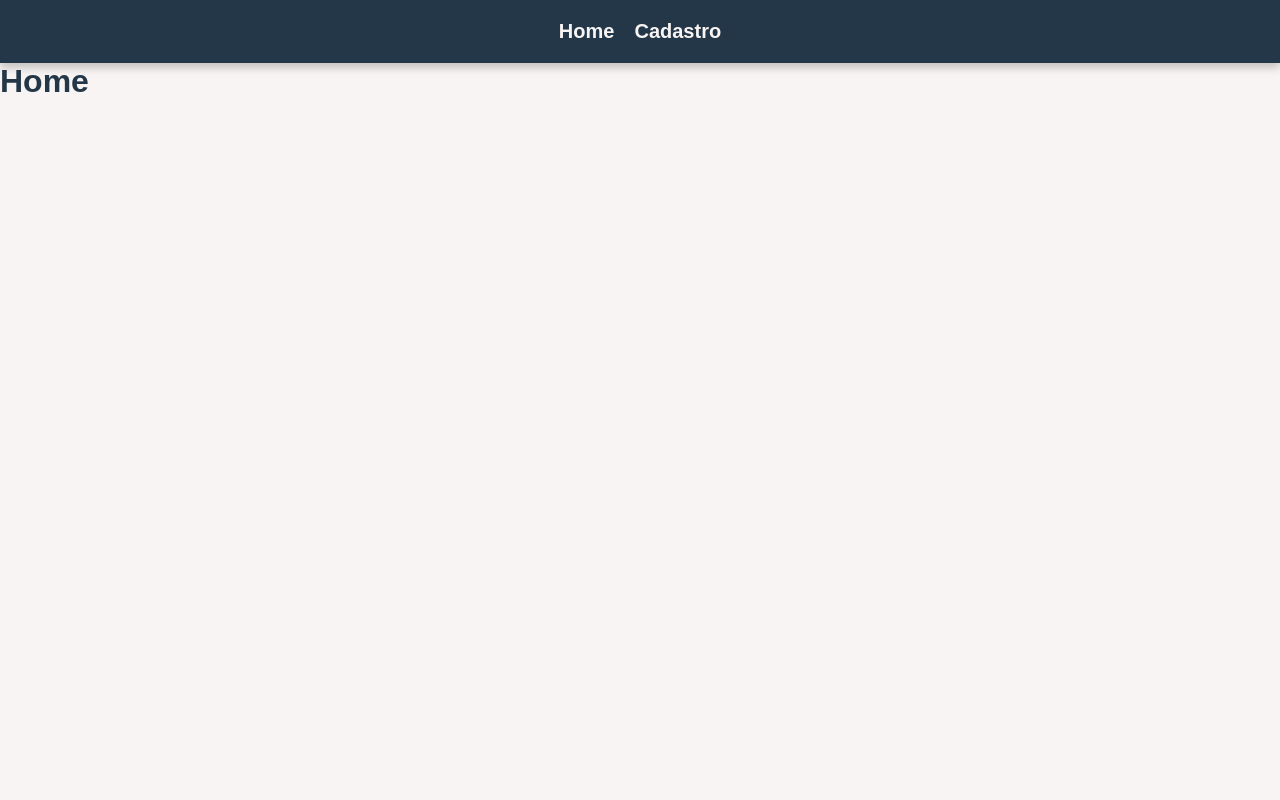
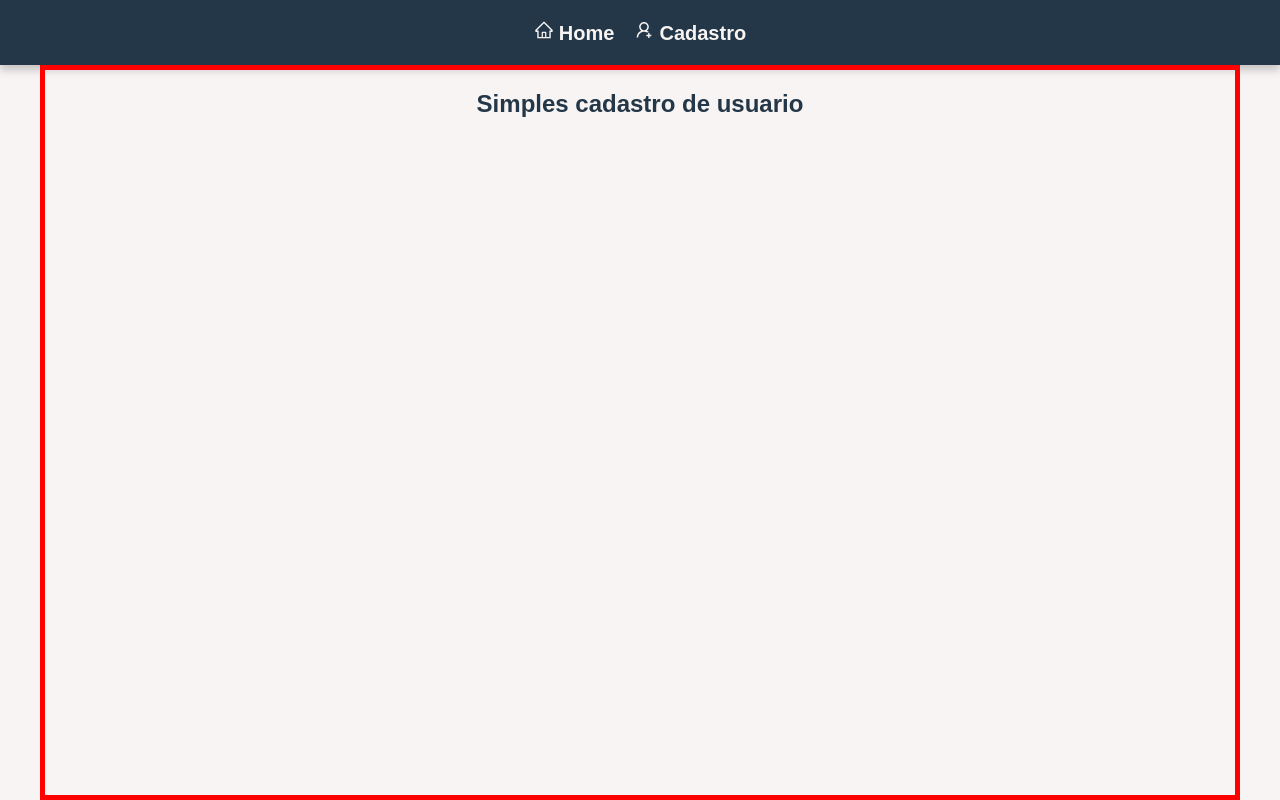
Before and after one commit to walber-vaz/tela-login, a React (Vite) app in the folder frontend/: page / in a window 1280 px wide. Built offline with nearby package versions, Linux system fonts and the light colour scheme.

Commit message:
Colocando React icon no header e fazendo começo main contente da pagina Home

```diff
--- a/frontend/src/Pages/Home/index.jsx
+++ b/frontend/src/Pages/Home/index.jsx
@@ -1,5 +1,13 @@
+import { Container } from './styles';
+
 const Home = () => {
-  return <h1>Home</h1>;
+  return (
+    <Container>
+      <main>
+        <h2>Simples cadastro de usuario</h2>
+      </main>
+    </Container>
+  );
 };
 
 export default Home;
--- /dev/null
+++ b/frontend/src/Pages/Home/styles.jsx
@@ -0,0 +1,15 @@
+import styled from 'styled-components';
+
+const Container = styled.main`
+  align-items: center;
+  border: 0.5rem solid red;
+  display: flex;
+  flex-direction: column;
+  height: calc(100vh - 6.5rem);
+  margin: 0 auto;
+  padding: 2rem 0;
+  width: 1200px;
+  overflow: hidden;
+`;
+
+export { Container };
--- a/frontend/src/components/Header/index.jsx
+++ b/frontend/src/components/Header/index.jsx
@@ -1,4 +1,6 @@
 import { Link } from 'react-router-dom';
+
+import { AiOutlineHome, AiOutlineUserAdd } from 'react-icons/ai';
 
 import { Container } from './styles';
 
@@ -9,9 +11,11 @@ const Header = () => {
         <nav>
           <ul>
             <li>
+              <AiOutlineHome />
               <Link to="/">Home</Link>
             </li>
             <li>
+              <AiOutlineUserAdd />
               <Link to="/cadastro">Cadastro</Link>
             </li>
           </ul>
--- a/frontend/src/components/Header/styles.jsx
+++ b/frontend/src/components/Header/styles.jsx
@@ -5,6 +5,7 @@ const Container = styled.header`
   color: var(--color-primary);
   display: flex;
   flex-direction: column;
+  align-items: center;
   box-shadow: 0rem 0.5rem 0.8rem var(--color-shadow);
 
   nav {
@@ -22,6 +23,12 @@ const Container = styled.header`
 
       li {
         margin: 0 1rem;
+
+        svg {
+          margin-right: 0.5rem;
+          font-size: 2rem;
+          color: var(--color-secondary);
+        }
 
         a {
           color: var(--color-secondary);
```
